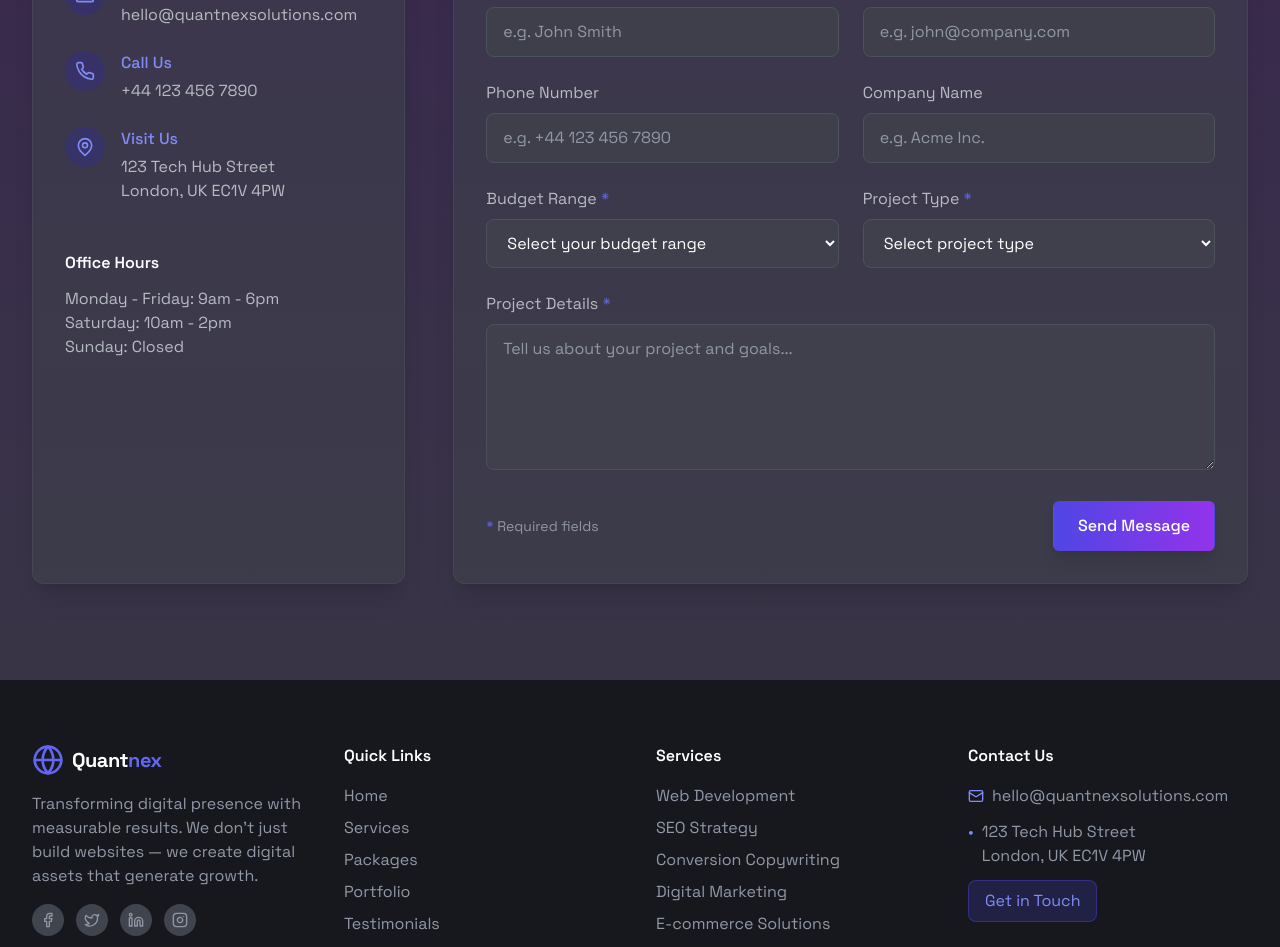
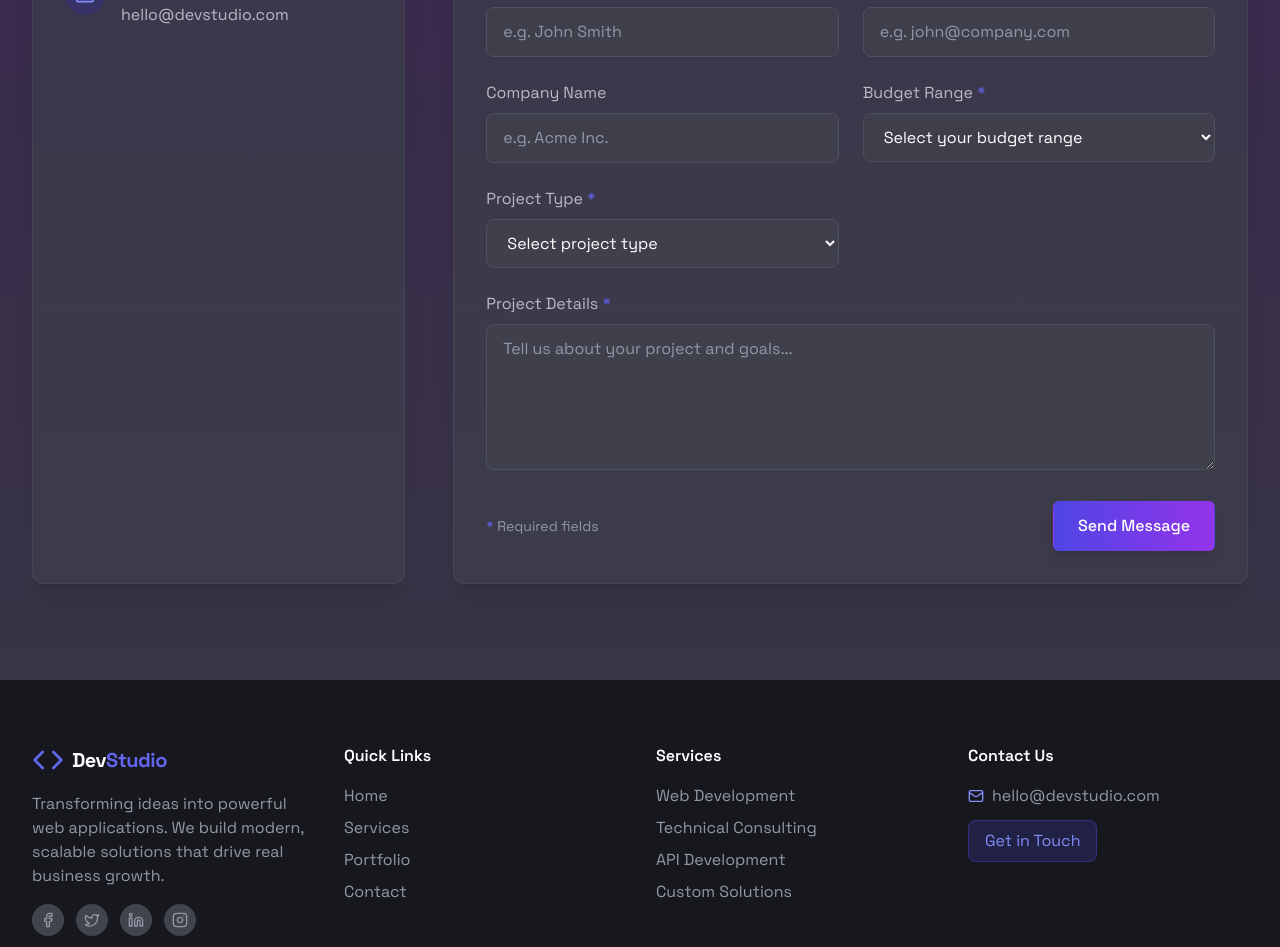
Before and after one commit to alanstuart/mydigitalagency, a React (Vite) app: page / in a window 1280 px wide. Shown: the part 5840-6787 px from the top of the page. Built offline with nearby package versions, Linux system fonts and the light colour scheme.

Commit message:
Remove Contact Details

```diff
--- a/src/components/Contact.tsx
+++ b/src/components/Contact.tsx
@@ -1,11 +1,10 @@
 import React, { useState } from 'react';
-import { Mail, Phone, MapPin, CheckCircle } from 'lucide-react';
+import { Mail } from 'lucide-react';
 
 const Contact: React.FC = () => {
   const [formData, setFormData] = useState({
     name: '',
     email: '',
-    phone: '',
     company: '',
     budget: '',
     projectType: '',
@@ -24,17 +23,14 @@ const Contact: React.FC = () => {
 
   const handleSubmit = (e: React.FormEvent) => {
     e.preventDefault();
-    // In a real implementation, this would send the form data to a server
     console.log('Form submitted:', formData);
     setFormSubmitted(true);
 
-    // Reset form after 5 seconds
     setTimeout(() => {
       setFormSubmitted(false);
       setFormData({
         name: '',
         email: '',
-        phone: '',
         company: '',
         budget: '',
         projectType: '',
@@ -48,10 +44,10 @@ const Contact: React.FC = () => {
       <div className="container mx-auto">
         <div className="text-center max-w-3xl mx-auto mb-16">
           <h2 className="heading-lg mb-4">
-            Ready to <span className="gradient-text">Transform</span> Your Digital Presence?
+            Ready to <span className="gradient-text">Transform</span> Your Project?
           </h2>
           <p className="text-gray-300">
-            Let's discuss how we can help you achieve measurable growth through strategic digital solutions.
+            Let's discuss how we can help you build something amazing.
           </p>
         </div>
 
@@ -68,43 +64,11 @@ const Contact: React.FC = () => {
                   </div>
                   <div>
                     <h4 className="text-indigo-400 font-medium mb-1">Email Us</h4>
-                    <a href="mailto:hello@quantnexsolutions.com" className="text-gray-300 hover:text-white transition-colors">
-                      hello@quantnexsolutions.com
+                    <a href="mailto:hello@devstudio.com" className="text-gray-300 hover:text-white transition-colors">
+                      hello@devstudio.com
                     </a>
                   </div>
                 </div>
-
-                <div className="flex items-start">
-                  <div className="w-10 h-10 rounded-full bg-indigo-900/50 flex items-center justify-center text-indigo-400 mr-4 flex-shrink-0">
-                    <Phone size={20} />
-                  </div>
-                  <div>
-                    <h4 className="text-indigo-400 font-medium mb-1">Call Us</h4>
-                    <a href="tel:+441234567890" className="text-gray-300 hover:text-white transition-colors">
-                      +44 123 456 7890
-                    </a>
-                  </div>
-                </div>
-
-                <div className="flex items-start">
-                  <div className="w-10 h-10 rounded-full bg-indigo-900/50 flex items-center justify-center text-indigo-400 mr-4 flex-shrink-0">
-                    <MapPin size={20} />
-                  </div>
-                  <div>
-                    <h4 className="text-indigo-400 font-medium mb-1">Visit Us</h4>
-                    <address className="not-italic text-gray-300">
-                      123 Tech Hub Street<br />
-                      London, UK EC1V 4PW
-                    </address>
-                  </div>
-                </div>
-              </div>
-
-              <div className="mt-12">
-                <h4 className="font-semibold mb-3">Office Hours</h4>
-                <p className="text-gray-300">Monday - Friday: 9am - 6pm</p>
-                <p className="text-gray-300">Saturday: 10am - 2pm</p>
-                <p className="text-gray-300">Sunday: Closed</p>
               </div>
             </div>
           </div>
@@ -115,7 +79,7 @@ const Contact: React.FC = () => {
               {formSubmitted ? (
                 <div className="text-center py-12">
                   <div className="w-16 h-16 bg-indigo-900/50 rounded-full flex items-center justify-center mx-auto mb-6">
-                    <CheckCircle size={32} className="text-indigo-500" />
+                    <Mail size={32} className="text-indigo-500" />
                   </div>
                   <h3 className="heading-md mb-4">Message Sent Successfully!</h3>
                   <p className="text-gray-300 mb-6">
@@ -161,21 +125,6 @@ const Contact: React.FC = () => {
                       </div>
 
                       <div>
-                        <label htmlFor="phone" className="block text-gray-300 mb-2">
-                          Phone Number
-                        </label>
-                        <input
-                          type="tel"
-                          id="phone"
-                          name="phone"
-                          value={formData.phone}
-                          onChange={handleChange}
-                          className="w-full bg-gray-800/70 border border-gray-700 rounded-lg px-4 py-3 text-white focus:outline-none focus:ring-2 focus:ring-indigo-500"
-                          placeholder="e.g. +44 123 456 7890"
-                        />
-                      </div>
-
-                      <div>
                         <label htmlFor="company" className="block text-gray-300 mb-2">
                           Company Name
                         </label>
@@ -203,10 +152,10 @@ const Contact: React.FC = () => {
                           className="w-full bg-gray-800/70 border border-gray-700 rounded-lg px-4 py-3 text-white focus:outline-none focus:ring-2 focus:ring-indigo-500"
                         >
                           <option value="" disabled>Select your budget range</option>
-                          <option value="£250 - £500">£250 - £500</option>
-                          <option value="£500 - £1,000">£500 - £1,000</option>
-                          <option value="£1,000 - £2,500">£1,000 - £2,500</option>
-                          <option value="£2,500+">£2,500+</option>
+                          <option value="£2,500 - £5,000">£2,500 - £5,000</option>
+                          <option value="£5,000 - £10,000">£5,000 - £10,000</option>
+                          <option value="£10,000 - £25,000">£10,000 - £25,000</option>
+                          <option value="£25,000+">£25,000+</option>
                         </select>
                       </div>
 
@@ -223,10 +172,10 @@ const Contact: React.FC = () => {
                           className="w-full bg-gray-800/70 border border-gray-700 rounded-lg px-4 py-3 text-white focus:outline-none focus:ring-2 focus:ring-indigo-500"
                         >
                           <option value="" disabled>Select project type</option>
-                          <option value="Web Development">Web Development</option>
-                          <option value="SEO Strategy">SEO Strategy</option>
-                          <option value="Copywriting">Copywriting</option>
-                          <option value="Complete Digital Solution">Complete Digital Solution</option>
+                          <option value="Web Application">Web Application</option>
+                          <option value="Website Development">Website Development</option>
+                          <option value="API Development">API Development</option>
+                          <option value="Technical Consulting">Technical Consulting</option>
                           <option value="Other">Other</option>
                         </select>
                       </div>
--- a/src/components/Footer.tsx
+++ b/src/components/Footer.tsx
@@ -1,5 +1,5 @@
 import React from 'react';
-import { GlobeIcon, Facebook, Twitter, Linkedin, Instagram, Mail } from 'lucide-react';
+import { Code, Facebook, Twitter, Linkedin, Instagram, Mail } from 'lucide-react';
 
 const Footer: React.FC = () => {
   const currentYear = new Date().getFullYear();
@@ -12,14 +12,14 @@ const Footer: React.FC = () => {
           {/* Company Info */}
           <div>
             <div className="flex items-center space-x-2 mb-4">
-              <GlobeIcon size={32} className="text-indigo-500" />
+              <Code size={32} className="text-indigo-500" />
               <span className="text-xl font-bold tracking-tight">
-                <span className="text-white">Quant</span>
-                <span className="text-indigo-500">nex</span>
+                <span className="text-white">Dev</span>
+                <span className="text-indigo-500">Studio</span>
               </span>
             </div>
             <p className="text-gray-400 mb-4">
-              Transforming digital presence with measurable results. We don't just build websites — we create digital assets that generate growth.
+              Transforming ideas into powerful web applications. We build modern, scalable solutions that drive real business growth.
             </p>
             <div className="flex space-x-3">
               <a href="#" className="w-8 h-8 rounded-full bg-gray-800 flex items-center justify-center text-gray-400 hover:bg-indigo-600 hover:text-white transition-all duration-300">
@@ -48,13 +48,7 @@ const Footer: React.FC = () => {
                 <a href="#services" className="text-gray-400 hover:text-indigo-400 transition-colors">Services</a>
               </li>
               <li>
-                <a href="#packages" className="text-gray-400 hover:text-indigo-400 transition-colors">Packages</a>
-              </li>
-              <li>
                 <a href="#portfolio" className="text-gray-400 hover:text-indigo-400 transition-colors">Portfolio</a>
-              </li>
-              <li>
-                <a href="#testimonials" className="text-gray-400 hover:text-indigo-400 transition-colors">Testimonials</a>
               </li>
               <li>
                 <a href="#contact" className="text-gray-400 hover:text-indigo-400 transition-colors">Contact</a>
@@ -70,19 +64,13 @@ const Footer: React.FC = () => {
                 <a href="#services" className="text-gray-400 hover:text-indigo-400 transition-colors">Web Development</a>
               </li>
               <li>
-                <a href="#services" className="text-gray-400 hover:text-indigo-400 transition-colors">SEO Strategy</a>
+                <a href="#services" className="text-gray-400 hover:text-indigo-400 transition-colors">Technical Consulting</a>
               </li>
               <li>
-                <a href="#services" className="text-gray-400 hover:text-indigo-400 transition-colors">Conversion Copywriting</a>
+                <a href="#services" className="text-gray-400 hover:text-indigo-400 transition-colors">API Development</a>
               </li>
               <li>
-                <a href="#services" className="text-gray-400 hover:text-indigo-400 transition-colors">Digital Marketing</a>
-              </li>
-              <li>
-                <a href="#services" className="text-gray-400 hover:text-indigo-400 transition-colors">E-commerce Solutions</a>
-              </li>
-              <li>
-                <a href="#services" className="text-gray-400 hover:text-indigo-400 transition-colors">Analytics & Reporting</a>
+                <a href="#services" className="text-gray-400 hover:text-indigo-400 transition-colors">Custom Solutions</a>
               </li>
             </ul>
           </div>
@@ -93,16 +81,9 @@ const Footer: React.FC = () => {
             <ul className="space-y-3">
               <li className="flex items-start">
                 <Mail size={16} className="text-indigo-400 mr-2 mt-1 flex-shrink-0" />
-                <a href="mailto:hello@quantnexsolutions.com" className="text-gray-400 hover:text-indigo-400 transition-colors">
-                  hello@quantnexsolutions.com
+                <a href="mailto:hello@devstudio.com" className="text-gray-400 hover:text-indigo-400 transition-colors">
+                  hello@devstudio.com
                 </a>
-              </li>
-              <li className="flex items-start">
-                <span className="text-indigo-400 mr-2">•</span>
-                <span className="text-gray-400">
-                  123 Tech Hub Street<br />
-                  London, UK EC1V 4PW
-                </span>
               </li>
               <li>
                 <a
@@ -122,13 +103,12 @@ const Footer: React.FC = () => {
         {/* Footer Bottom */}
         <div className="flex flex-col md:flex-row justify-between items-center">
           <p className="text-gray-500 text-sm mb-4 md:mb-0">
-            &copy; {currentYear} Quantnex Solutions. All rights reserved.
+            &copy; {currentYear} DevStudio. All rights reserved.
           </p>
 
           <div className="flex space-x-4 text-sm text-gray-500">
             <a href="#" className="hover:text-indigo-400 transition-colors">Privacy Policy</a>
             <a href="#" className="hover:text-indigo-400 transition-colors">Terms of Service</a>
-            <a href="#" className="hover:text-indigo-400 transition-colors">Sitemap</a>
           </div>
         </div>
       </div>
```
